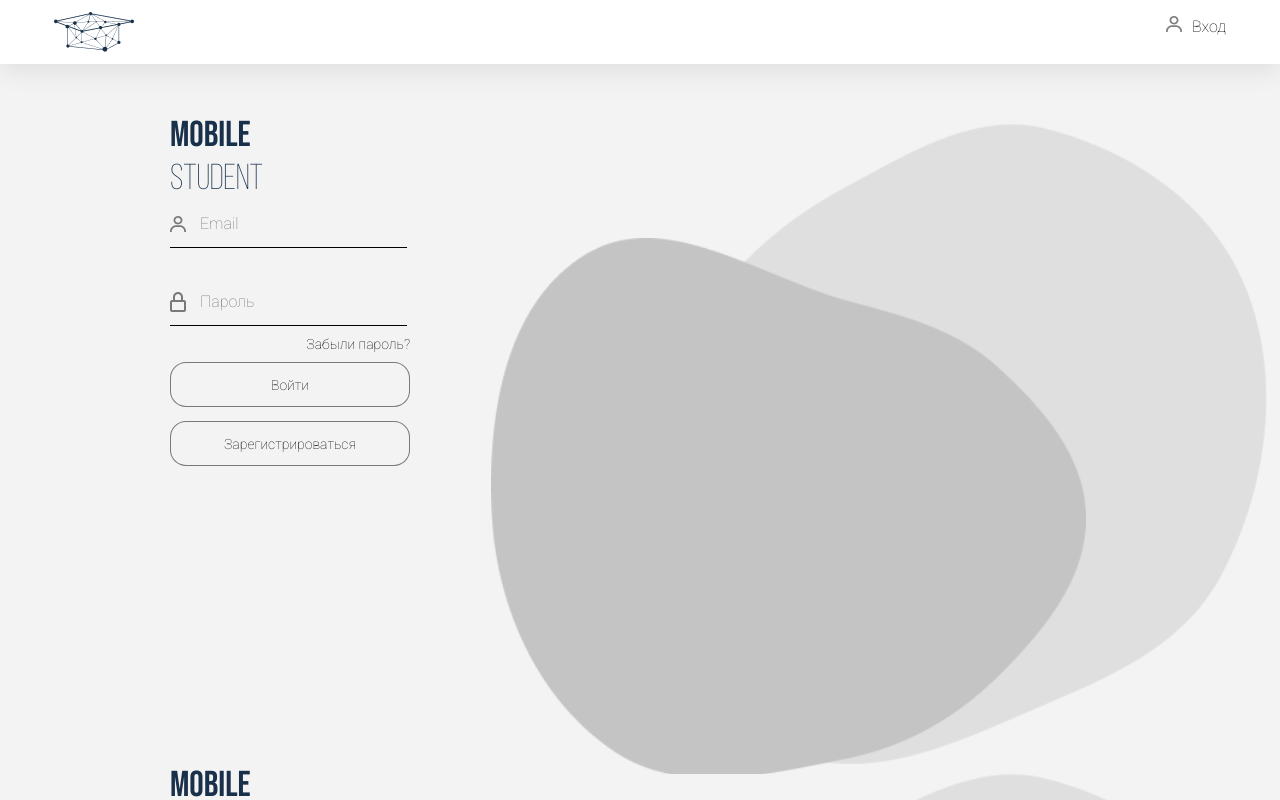
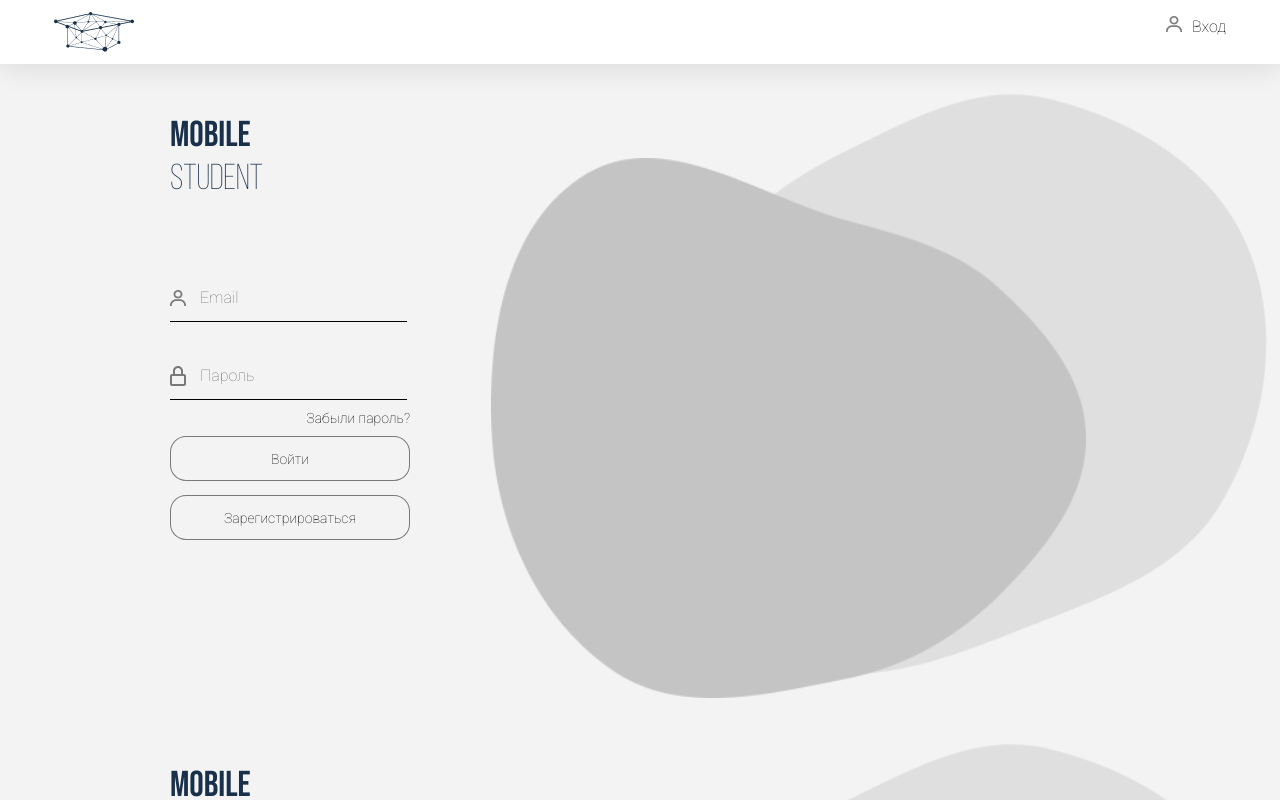
Before and after one commit to paulineko/frontend_admin, a React (Create React App) app: page / in a window 1280 px wide. Shown: the top 800 px of the page. Built offline with nearby package versions, Linux system fonts and the light colour scheme.

Commit message:
Update authorization.css

```diff
--- a/src/css/authorization.css
+++ b/src/css/authorization.css
@@ -22,6 +22,7 @@
 .mobile-student {
     font-family: 'Bebas Neue';
     font-size: 36px;
+    margin-bottom: 74px;
     color: #18304A;
 }
 
@@ -29,6 +30,7 @@
     font-family: 'Bebas-Neue-Light';
     font-size: 36px;
     color: #18304A;
+
 }
 
 .recover-password
@@ -87,13 +89,21 @@
 
 }
 
+.button1:hover {
+    transition: background 0.3 ease 0s;
+    border: 0px;
+    background: #D9D9D9;
+    color: black;
+}
+
 .figures1
 {
     width: 695px;
-    height: 640px;
+    height: 580px;
     margin-left: 81px;
     position: relative;
-    top: 10px;
+
+    top: -20px;
     bottom: 0px;
     left: 81px;
 }
@@ -104,6 +114,6 @@
     height: 540px;
     background: none;
     position: relative;
-    bottom: 520px;
+    bottom: 540px;
     left: 81px;
 }
```
